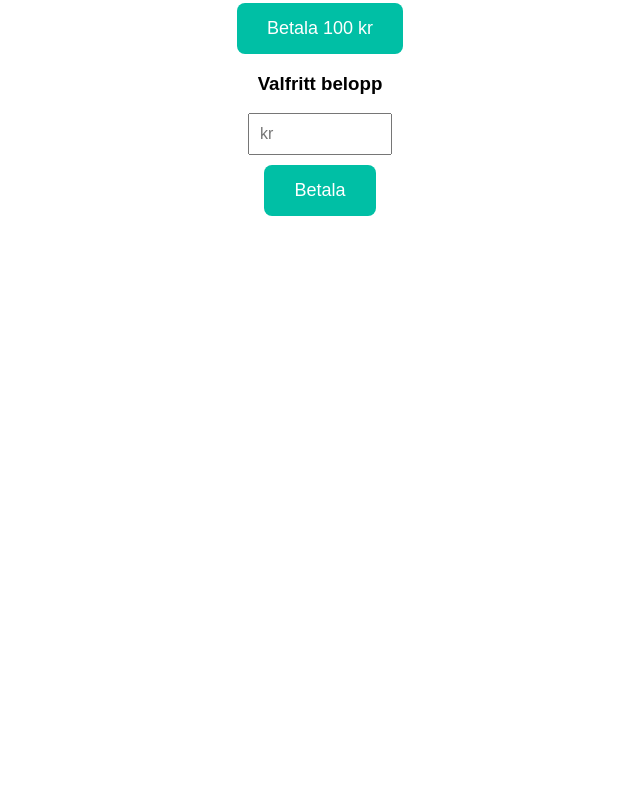
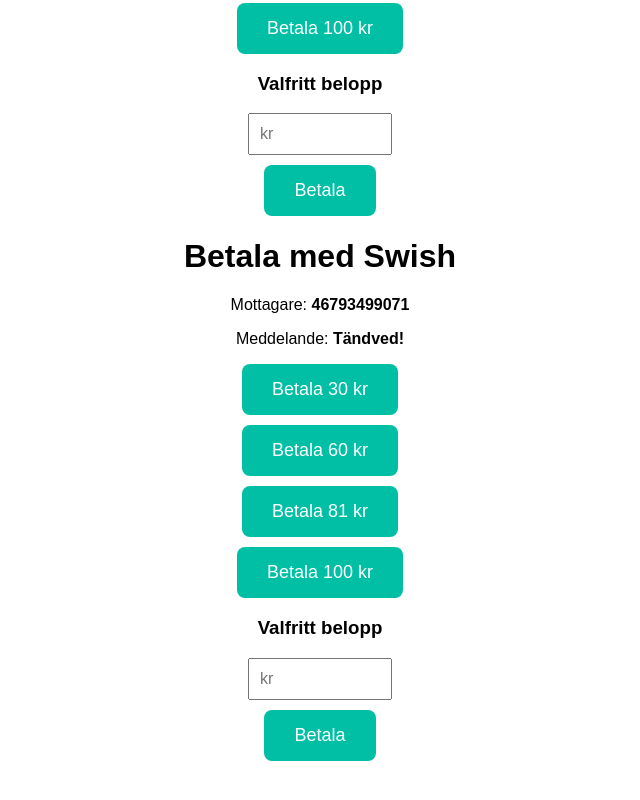
Before and after one commit to BoboBest123/swish-tandved, a plain HTML site: page index.html in a window 1280 px wide. Shown: the part 376-1176 px from the top of the page, without its empty margins (320-960 px from the left). Before the commit the page ends 800 px from the top, so only its background shows below. Drawn offline with Linux system fonts and the light colour scheme.

Commit message:
Update index.html

```diff
--- a/index.html
+++ b/index.html
@@ -59,3 +59,67 @@
   </script>
 </body>
 </html>
+<!DOCTYPE html>
+<html lang="sv">
+<head>
+  <meta charset="UTF-8" />
+  <title>Betala med Swish – Tändved!</title>
+  <meta name="viewport" content="width=device-width, initial-scale=1.0" />
+  <style>
+    body {
+      font-family: sans-serif;
+      text-align: center;
+      padding: 40px;
+    }
+    button {
+      display: block;
+      margin: 10px auto;
+      padding: 15px 30px;
+      font-size: 18px;
+      background-color: #00bfa5;
+      color: white;
+      border: none;
+      border-radius: 8px;
+      cursor: pointer;
+    }
+    input[type="number"] {
+      padding: 10px;
+      font-size: 16px;
+      width: 120px;
+    }
+  </style>
+</head>
+<body>
+  <h1>Betala med Swish</h1>
+  <p>Mottagare: <strong>46793499071</strong></p>
+  <p>Meddelande: <strong>Tändved!</strong></p>
+
+  <button onclick="goToSwish(30)">Betala 30 kr</button>
+  <button onclick="goToSwish(60)">Betala 60 kr</button>
+  <button onclick="goToSwish(81)">Betala 81 kr</button>
+  <button onclick="goToSwish(100)">Betala 100 kr</button>
+
+  <h3>Valfritt belopp</h3>
+  <input type="number" id="customAmount" min="1" placeholder="kr" />
+  <button onclick="customPay()">Betala</button>
+
+  <script>
+    function goToSwish(amount) {
+      const payee = "46793499071";
+      const message = encodeURIComponent("Tändved!");
+      const formattedAmount = parseFloat(amount).toFixed(2);
+      const url = `swish://payment?version=1&payee=${payee}&amount=${formattedAmount}&message=${message}`;
+      window.location.href = url;
+    }
+
+    function customPay() {
+      const val = document.getElementById('customAmount').value;
+      if (val && parseFloat(val) > 0) {
+        goToSwish(parseFloat(val));
+      } else {
+        alert("Skriv ett giltigt belopp.");
+      }
+    }
+  </script>
+</body>
+</html>
```
